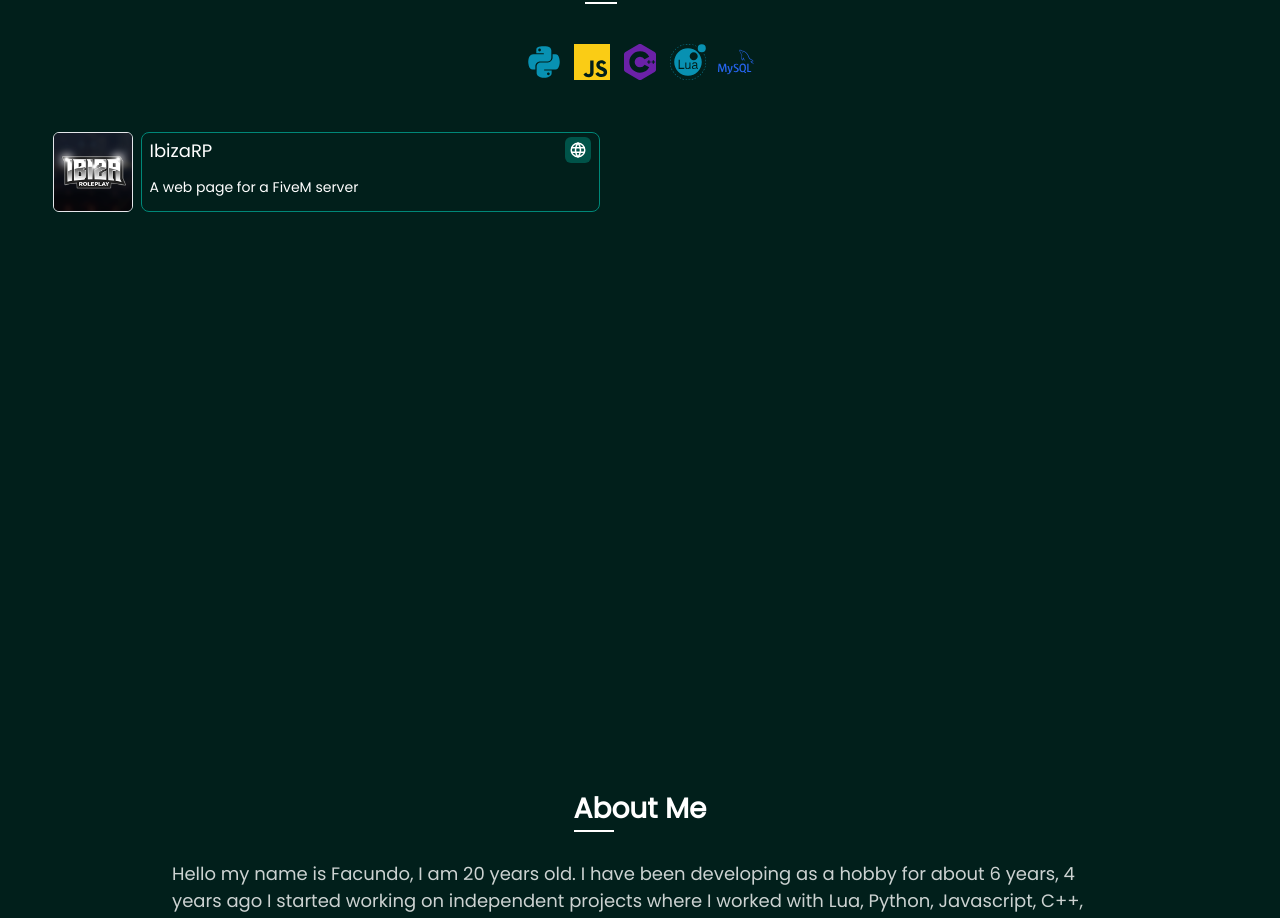
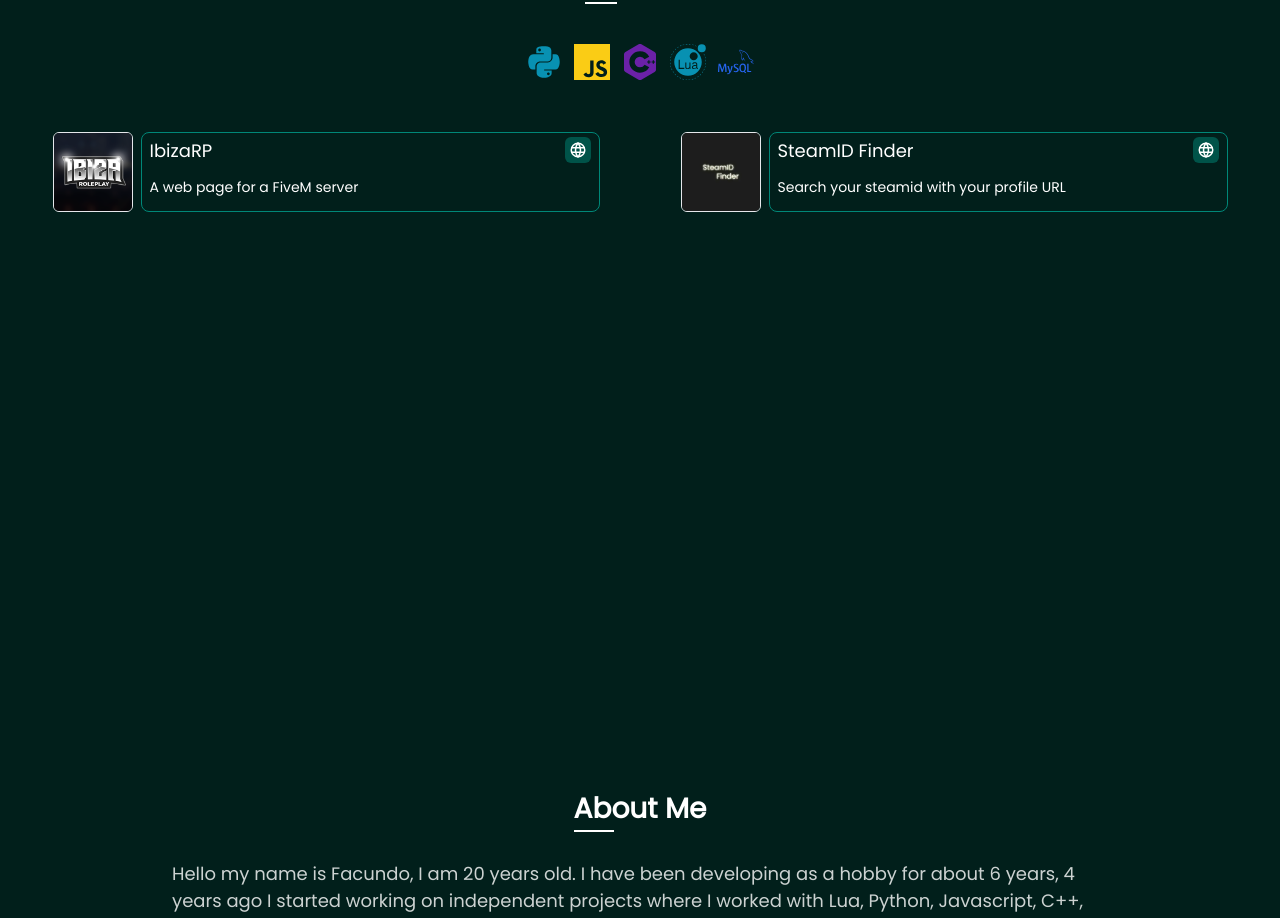
Before and after one commit to HectorFacundoArana/portfolio, a Next.js app: page /portfolio/ in a window 1280 px wide. Shown: the part 864-1782 px from the top of the page. Built offline with nearby package versions, Linux system fonts and the light colour scheme.

Commit message:
Add project and change URL of github button

```diff
--- a/src/app/page.js
+++ b/src/app/page.js
@@ -58,6 +58,7 @@ export default function Home() {
 
         <article className='flex flex-col h-full sm:grid sm:grid-cols-2 sm:p-4 gap-2 overflow-hidden mb-12'>
           <Project name="IbizaRP" description="A web page for a FiveM server" logo={Ibiza} page_link="https://ibizarp.net/"/>
+          <Project name="SteamID Finder" description="Search your steamid with your profile URL" logo={SteamIDFinder} page_link="https://hectorfacundoarana.github.io/steamid_finder/"/>
         </article>
 
       </section>
--- a/src/components/Footer/Footer.js
+++ b/src/components/Footer/Footer.js
@@ -15,7 +15,7 @@ const Footer = () => {
                 <AiFillGithub className='h-12 w-12 sm:h-10 sm:w-10 m-2 text-white'/>
             </a>
             ) : (
-            <a className='bg-black mb-4 bg-opacity-5 backdrop-blur-xl fixed bottom-0 left-1/2 transform -translate-x-1/2 z-50 border rounded-xl p-2  ' href="https://github.com/Aimbas" target='_blank' rel="noopener noreferrer">
+            <a className='bg-black mb-4 bg-opacity-5 backdrop-blur-xl fixed bottom-0 left-1/2 transform -translate-x-1/2 z-50 border rounded-xl p-2  ' href="https://github.com/HectorFacundoArana" target='_blank' rel="noopener noreferrer">
                 <div className='flex flex-row gap-2'>
                     <AiFillGithub className='h-10 w-10 sm:h-10 sm:w-10 text-white'/>
                     <p className='text-white font-bold text-[20px] mt-2'>Github</p>
```
